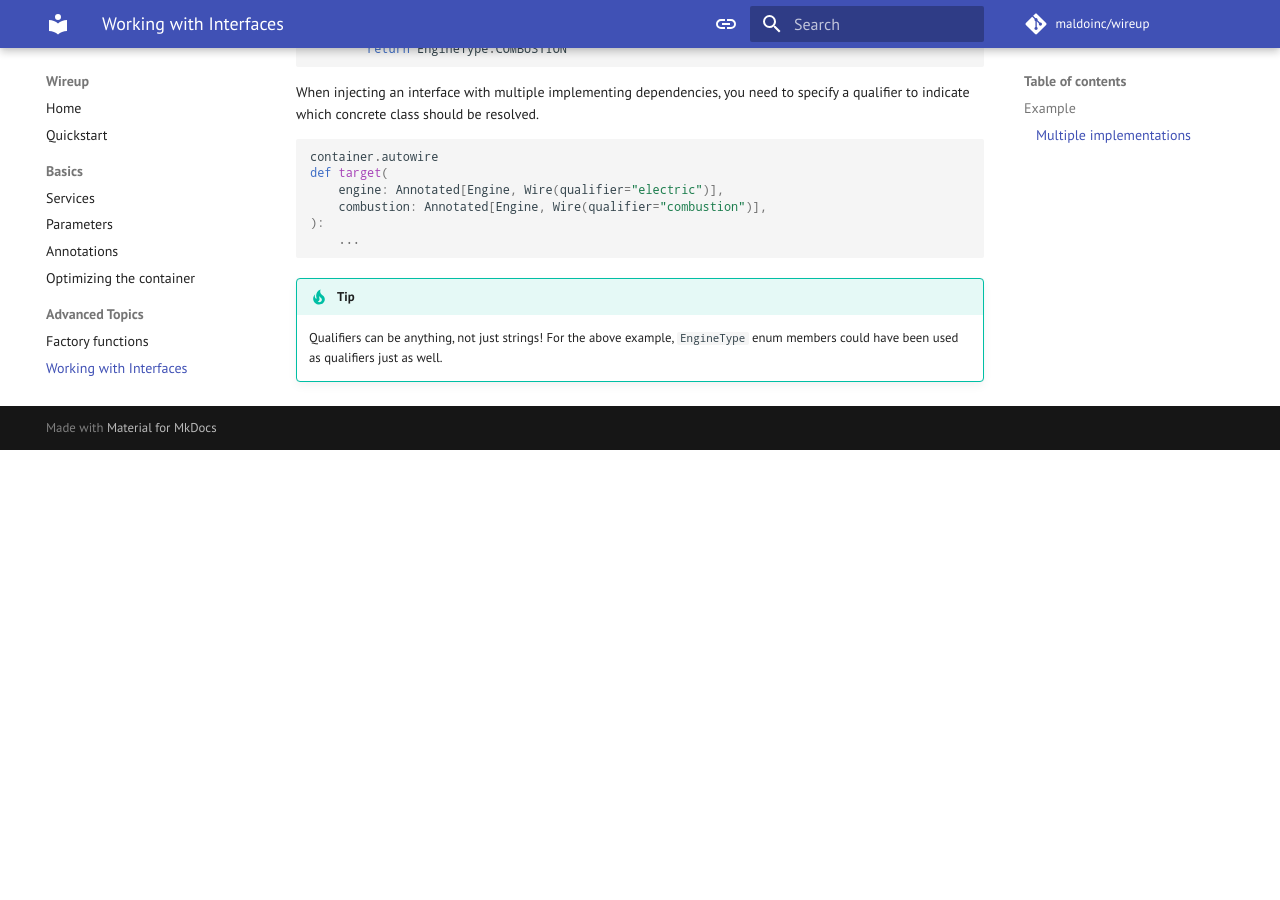
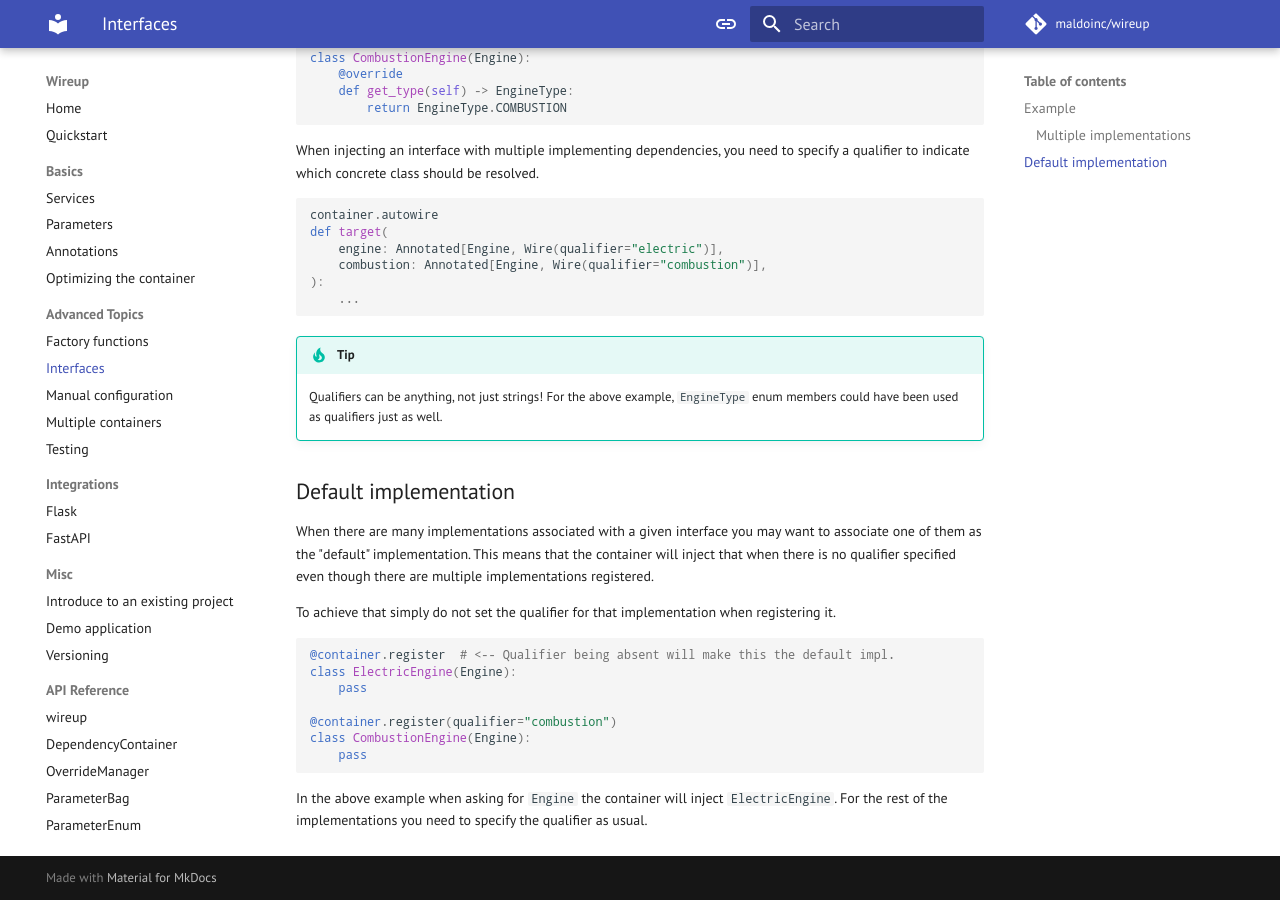
Before and after one commit to maldoinc/wireup, an MkDocs documentation site: the page built from docs/pages/interfaces.md, in a window 1280 px wide and 900 px high, scrolled down 1014 px. Built offline with MkDocs 1.6.1 and Material for MkDocs 9.7.7, drawn with Linux system fonts in a browser that asks for light colours; some web fonts are replaced; comment, search, counter and statistics services are not loaded; the version menu is left out; before the commit the page ends 1464 px from its top, so only the background shows below that; some of the changed text lies outside the part shown.

Commit message:
Add docs on default impl. Fixes #9

````diff
--- a/docs/mkdocs.yml
+++ b/docs/mkdocs.yml
@@ -9,7 +9,7 @@ nav:
     - Optimizing the container: optimizing_container.md
   - Advanced Topics:
       - Factory functions: factory_functions.md
-      - Working with Interfaces: interfaces.md
+      - Interfaces: interfaces.md
       - Manual configuration: manual_configuration.md
       - Multiple containers: multiple_containers.md
       - Testing: testing.md
--- a/docs/pages/interfaces.md
+++ b/docs/pages/interfaces.md
@@ -1,6 +1,9 @@
 When autowiring dependencies, you might want to inject an interface rather than
 the concrete implementation directly. Since Python doesn't have built-in interfaces, you can leverage any class
 that's marked as abstract within the container.
+
+This method helps to make testing easier as you can create dummy implementations of these services in your tests
+in order to control their behavior.
 
 ## Example
 
@@ -66,3 +69,24 @@ def target(
 !!! tip
     Qualifiers can be anything, not just strings! For the above example, `EngineType` enum members
     could have been used as qualifiers just as well.
+
+## Default implementation
+
+When there are many implementations associated with a given interface you may want to associate one of them as the
+"default" implementation. This means that the container will inject that when there is no qualifier specified
+even though there are multiple implementations registered.
+
+To achieve that simply do not set the qualifier for that implementation when registering it.
+
+```python
+@container.register  # <-- Qualifier being absent will make this the default impl.
+class ElectricEngine(Engine):
+    pass
+
+@container.register(qualifier="combustion")
+class CombustionEngine(Engine):
+    pass
+```
+
+In the above example when asking for `Engine` the container will inject `ElectricEngine`. For the rest of the
+implementations you need to specify the qualifier as usual.
````
Also changed, not shown: 1 other file.
